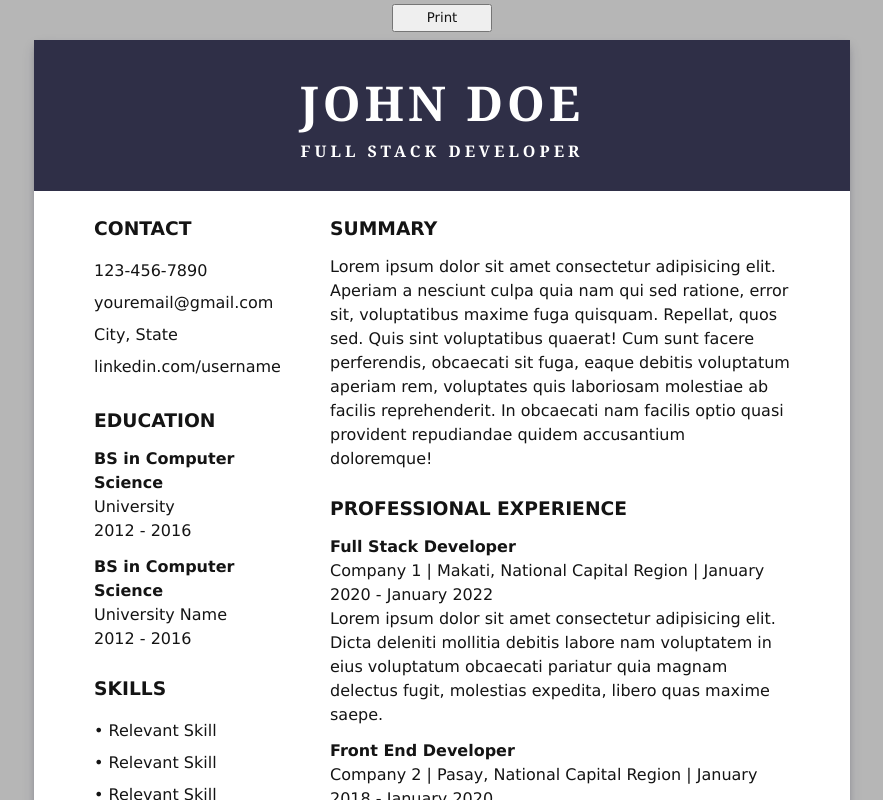
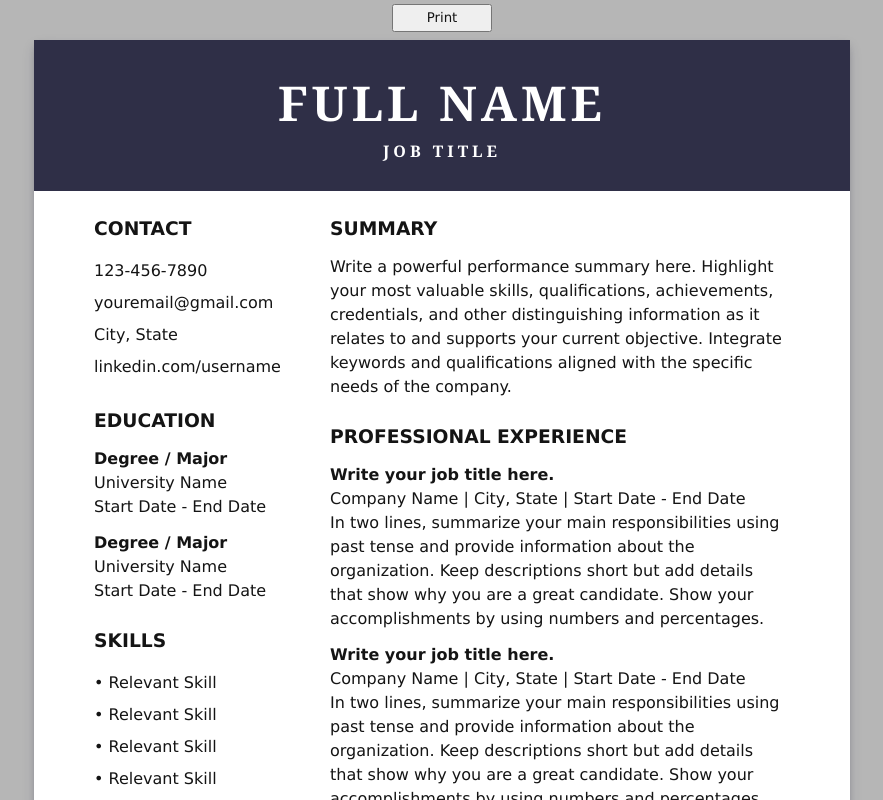
Before and after one commit to ivananora/cv-app, a React (Create React App) app: page / in a window 1280 px wide. Shown: the top 800 px of the page, without its empty margins (198-1081 px from the left). Built offline with nearby package versions, Linux system fonts and the light colour scheme.

Commit message:
changed property values

```diff
--- a/src/components/Education.js
+++ b/src/components/Education.js
@@ -9,14 +9,14 @@ class Education extends Component {
         isEditing: false,
         educations: [
           {education: {
-            degree: 'BS in Computer Science',
-            universityName: 'University',
-            date: '2012 - 2016'
+            degree: 'Degree / Major',
+            universityName: 'University Name',
+            date: 'Start Date - End Date'
           }},
           {education: {
-            degree: 'BS in Computer Science',
+            degree: 'Degree / Major',
             universityName: 'University Name',
-            date: '2012 - 2016'
+            date: 'Start Date - End Date'
           }}
         ]
       }
--- a/src/components/Experience.js
+++ b/src/components/Experience.js
@@ -9,25 +9,25 @@ class Experience extends Component {
       isEditing: false,
       jobs: [
         {job: {
-          jobTitle: 'Full Stack Developer',
-          companyName: 'Company 1',
-          address: 'Makati, National Capital Region',
-          date: 'January 2020 - January 2022',
-          jobSummary: 'Lorem ipsum dolor sit amet consectetur adipisicing elit. Dicta deleniti mollitia debitis labore nam voluptatem in eius voluptatum obcaecati pariatur quia magnam delectus fugit, molestias expedita, libero quas maxime saepe.'
+          jobTitle: 'Write your job title here.',
+          companyName: 'Company Name',
+          address: 'City, State',
+          date: 'Start Date - End Date',
+          jobSummary: 'In two lines, summarize your main responsibilities using past tense and provide information about the organization. Keep descriptions short but add details that show why you are a great candidate. Show your accomplishments by using numbers and percentages.'
         }},
         {job: {
-          jobTitle: 'Front End Developer',
-          companyName: 'Company 2',
-          address: 'Pasay, National Capital Region',
-          date: 'January 2018 - January 2020',
-          jobSummary: 'Lorem ipsum dolor sit amet consectetur adipisicing elit. Dicta deleniti mollitia debitis labore nam voluptatem in eius voluptatum obcaecati pariatur quia magnam delectus fugit, molestias expedita, libero quas maxime saepe.'
+          jobTitle: 'Write your job title here.',
+          companyName: 'Company Name',
+          address: 'City, State',
+          date: 'Start Date - End Date',
+          jobSummary: 'In two lines, summarize your main responsibilities using past tense and provide information about the organization. Keep descriptions short but add details that show why you are a great candidate. Show your accomplishments by using numbers and percentages.'
         }},
         {job: {
-          jobTitle: 'Software Engineer Intern',
-          companyName: 'Company 3',
-          address: 'Muntinlupa, National Capital Region',
-          date: 'January 2016 - January 2018',
-          jobSummary: 'Lorem ipsum dolor sit amet consectetur adipisicing elit. Dicta deleniti mollitia debitis labore nam voluptatem in eius voluptatum obcaecati pariatur quia magnam delectus fugit, molestias expedita, libero quas maxime saepe.'
+          jobTitle: 'Write your job title here.',
+          companyName: 'Company Name',
+          address: 'City, State',
+          date: 'Start Date - End Date',
+          jobSummary: 'In two lines, summarize your main responsibilities using past tense and provide information about the organization. Keep descriptions short but add details that show why you are a great candidate. Show your accomplishments by using numbers and percentages.'
         }},
       ]
     }
--- a/src/components/Header.js
+++ b/src/components/Header.js
@@ -5,8 +5,8 @@ class Header extends Component {
     super();
 
     this.state = {
-      fullName: 'JOHN DOE',
-      title: 'FULL STACK DEVELOPER',
+      fullName: 'FULL NAME',
+      title: ' JOB TITLE',
       isEditingHeader: false
     }
 
--- a/src/components/Summary.js
+++ b/src/components/Summary.js
@@ -5,7 +5,7 @@ class Summary extends Component {
     super(props);
 
     this.state = {
-      summary: 'Lorem ipsum dolor sit amet consectetur adipisicing elit. Aperiam a nesciunt culpa quia nam qui sed ratione, error sit, voluptatibus maxime fuga quisquam. Repellat, quos sed. Quis sint voluptatibus quaerat! Cum sunt facere perferendis, obcaecati sit fuga, eaque debitis voluptatum aperiam rem, voluptates quis laboriosam molestiae ab facilis reprehenderit. In obcaecati nam facilis optio quasi provident repudiandae quidem accusantium doloremque!',
+      summary: 'Write a powerful performance summary here. Highlight your most valuable skills, qualifications, achievements, credentials, and other distinguishing information as it relates to and supports your current objective. Integrate keywords and qualifications aligned with the specific needs of the company.',
       isEditingSummary: false
     }
 
```
